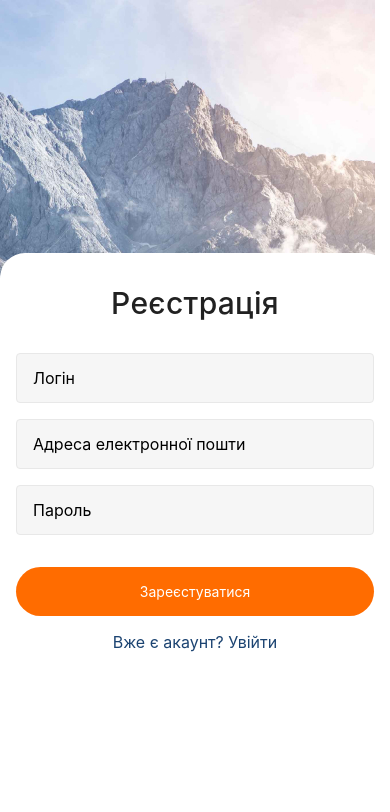
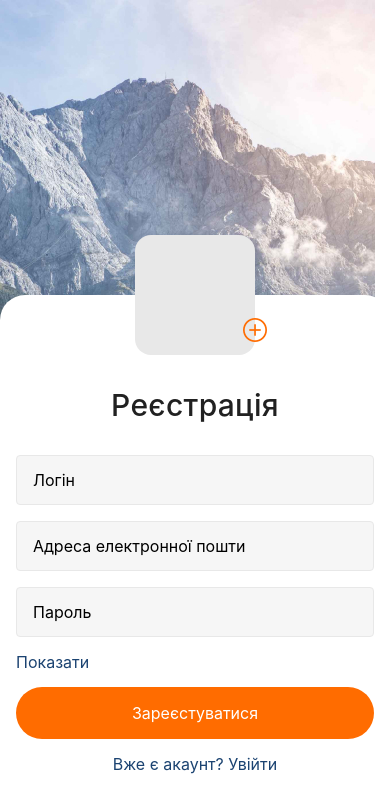
Before and after one commit to Tasitaforme/goit-react-native-hw, a React Native app: screen / in a window 390 px wide. Shown: the top 812 px of the page. Built offline with nearby package versions, Linux system fonts and the light colour scheme.

Commit message:
continue creating RegistrationScreen

```diff
--- a/App.js
+++ b/App.js
@@ -1,102 +1,12 @@
 import { StatusBar } from "expo-status-bar";
-import {
-  StyleSheet,
-  Text,
-  View,
-  ImageBackground,
-  TextInput,
-  TouchableOpacity,
-} from "react-native";
+import {} from "react-native";
+import RegistrationScreen from "./src/screens/RegistrationScreen";
 
 export default function App() {
   return (
-    <View style={styles.container}>
-      <ImageBackground
-        source={require("./assets/images/bg.jpg")}
-        resizeMode="cover"
-        style={styles.image}
-      >
-        <StatusBar style="auto" barStyle={"dark-content"} />
-        <View style={{ height: "70%" }}>
-          <View style={styles.wrapper} textAlign={"center"}>
-            <Text style={styles.title}>Реєстрація</Text>
-            <TextInput style={styles.input} placeholder="Логін" />
-            <TextInput
-              style={styles.input}
-              placeholder="Адреса електронної пошти"
-            />
-            <TextInput
-              style={styles.input}
-              placeholder="Пароль"
-              secureTextEntry={true}
-            />
-            <TouchableOpacity style={styles.button}>
-              <Text style={{ color: "#fff" }}>Зареєстуватися</Text>
-            </TouchableOpacity>
-            <Text style={styles.link}>Вже є акаунт? Увійти</Text>
-          </View>
-        </View>
-      </ImageBackground>
-    </View>
+    <>
+      <StatusBar style="auto" barStyle={"dark-content"} />
+      <RegistrationScreen />
+    </>
   );
 }
-
-const styles = StyleSheet.create({
-  container: {
-    flex: 1,
-
-    backgroundColor: "#fff",
-    // alignItems: "center",
-    // justifyContent: "center",
-  },
-  image: {
-    flex: 1,
-    justifyContent: "flex-end",
-    // alignItems: "center",
-  },
-  wrapper: {
-    flex: 1,
-    alignItems: "center",
-    backgroundColor: "#fff",
-    borderTopLeftRadius: 25,
-    borderTopRightRadius: 25,
-    paddingHorizontal: 16,
-    //textAlign: "center",
-  },
-  title: {
-    marginTop: 32,
-    marginBottom: 32,
-    color: "#212121",
-    //textAlign: "center",
-    fontSize: 30,
-    fontWeight: "500",
-    letterSpacing: 0.3,
-  },
-  input: {
-    width: "100%",
-    borderWidth: 1,
-    borderColor: "#E8E8E8",
-    backgroundColor: "#F6F6F6",
-    borderRadius: 4,
-    height: 50,
-    flexShrink: 0,
-    padding: 16,
-    fontSize: 16,
-    marginBottom: 16,
-  },
-  link: {
-    color: "#1B4371",
-    fontWeight: "400",
-    fontSize: 16,
-  },
-  button: {
-    width: "100%",
-    padding: 16,
-    alignItems: "center",
-    backgroundColor: "#FF6C00",
-    borderRadius: 100,
-    marginVertical: 16,
-  },
-});
-
-// style={{ height: "70%" }}
--- a/app.json
+++ b/app.json
@@ -11,17 +11,18 @@
       "resizeMode": "contain",
       "backgroundColor": "#ffffff"
     },
-    "assetBundlePatterns": [
-      "**/*"
-    ],
+    "assetBundlePatterns": ["**/*"],
+    "jsEngine": "hermes",
     "ios": {
-      "supportsTablet": true
+      "supportsTablet": true,
+      "jsEngine": "jsc"
     },
     "android": {
       "adaptiveIcon": {
         "foregroundImage": "./assets/adaptive-icon.png",
         "backgroundColor": "#ffffff"
-      }
+      },
+      "jsEngine": "jsc"
     },
     "web": {
       "favicon": "./assets/favicon.png"
--- /dev/null
+++ b/src/screens/RegistrationScreen.js
@@ -0,0 +1,155 @@
+import {
+  StyleSheet,
+  Text,
+  View,
+  ImageBackground,
+  TextInput,
+  TouchableOpacity,
+  Platform,
+  KeyboardAvoidingView,
+} from "react-native";
+import { AntDesign } from "@expo/vector-icons";
+export default function RegistrationScreen() {
+  return (
+    <View style={styles.container}>
+      <ImageBackground
+        source={require("../../assets/images/bg.jpg")}
+        resizeMode="cover"
+        style={styles.image}
+      >
+        <View style={{ height: "65%" }}>
+          <View style={styles.wrapper} textAlign={"center"}>
+            <View style={styles.containerPhoto}>
+              <TouchableOpacity style={styles.btnAddPhoto} activeOpacity={0.8}>
+                <AntDesign name="pluscircleo" size={24} color="#FF6C00" />
+              </TouchableOpacity>
+            </View>
+
+            <Text style={styles.title}>Реєстрація</Text>
+
+            <View style={styles.form}>
+              <KeyboardAvoidingView
+                behavior={Platform.OS === "ios" ? "padding" : "height"}
+              >
+                <TextInput style={styles.input} placeholder="Логін" />
+                <TextInput
+                  style={styles.input}
+                  placeholder="Адреса електронної пошти"
+                />
+
+                <View>
+                  <TextInput
+                    style={styles.input}
+                    placeholder="Пароль"
+                    secureTextEntry={true}
+                  />
+                  <Text
+                    style={styles.link}
+                    position={"absolute"}
+                    top={16}
+                    right={16}
+                  >
+                    Показати
+                  </Text>
+                </View>
+              </KeyboardAvoidingView>
+              <TouchableOpacity style={styles.button} activeOpacity={0.8}>
+                <Text style={styles.btnTitle}>Зареєстуватися</Text>
+              </TouchableOpacity>
+            </View>
+
+            <Text style={styles.link}>Вже є акаунт? Увійти</Text>
+          </View>
+        </View>
+      </ImageBackground>
+    </View>
+  );
+}
+
+const styles = StyleSheet.create({
+  container: {
+    flex: 1,
+
+    backgroundColor: "#fff",
+    // alignItems: "center",
+    // justifyContent: "center",
+  },
+  image: {
+    flex: 1,
+    justifyContent: "flex-end",
+    flexDirection: "",
+    // alignItems: "center",
+  },
+  wrapper: {
+    flex: 1,
+    backgroundColor: "#fff",
+    position: "relative",
+    borderTopLeftRadius: 25,
+    borderTopRightRadius: 25,
+
+    alignItems: "center",
+  },
+  containerPhoto: {
+    width: 120,
+    height: 120,
+    flexShrink: 0,
+    backgroundColor: "#E8E8E8",
+    position: "absolute",
+    top: -60,
+    borderRadius: 16,
+  },
+  btnAddPhoto: {
+    // width: 24,
+    // height: 24,
+    position: "absolute",
+    bottom: 12,
+    right: -12,
+    // borderRadius: 100,
+    // borderWidth: 1,
+    // borderColor: "#FF6C00",
+  },
+  title: {
+    marginTop: 92,
+    marginBottom: 32,
+    color: "#212121",
+    //textAlign: "center",
+    fontSize: 30,
+    fontWeight: "500",
+    letterSpacing: 0.3,
+  },
+  form: {
+    paddingHorizontal: 16,
+    width: "100%",
+  },
+  input: {
+    width: "100%",
+    borderWidth: 1,
+    borderColor: "#E8E8E8",
+    backgroundColor: "#F6F6F6",
+    borderRadius: 4,
+    height: 50,
+    flexShrink: 0,
+    padding: 16,
+    fontSize: 16,
+    marginBottom: 16,
+  },
+  link: {
+    color: "#1B4371",
+    fontWeight: "400",
+    fontSize: 16,
+    lineHeight: 18,
+  },
+  button: {
+    width: "100%",
+    padding: 16,
+    alignItems: "center",
+    justifyContent: "center",
+    backgroundColor: Platform.OS === "ios" ? "#00bfff" : "#FF6C00",
+    borderRadius: 100,
+    marginVertical: 16,
+  },
+  btnTitle: {
+    color: "#fff",
+    fontSize: 16,
+  },
+});
```
Also changed, not shown: src/screens/LoginScreen.js (added), src/screens/PostsScreen.js (added), 1 other file (tests, documents, lock files or other folders).
